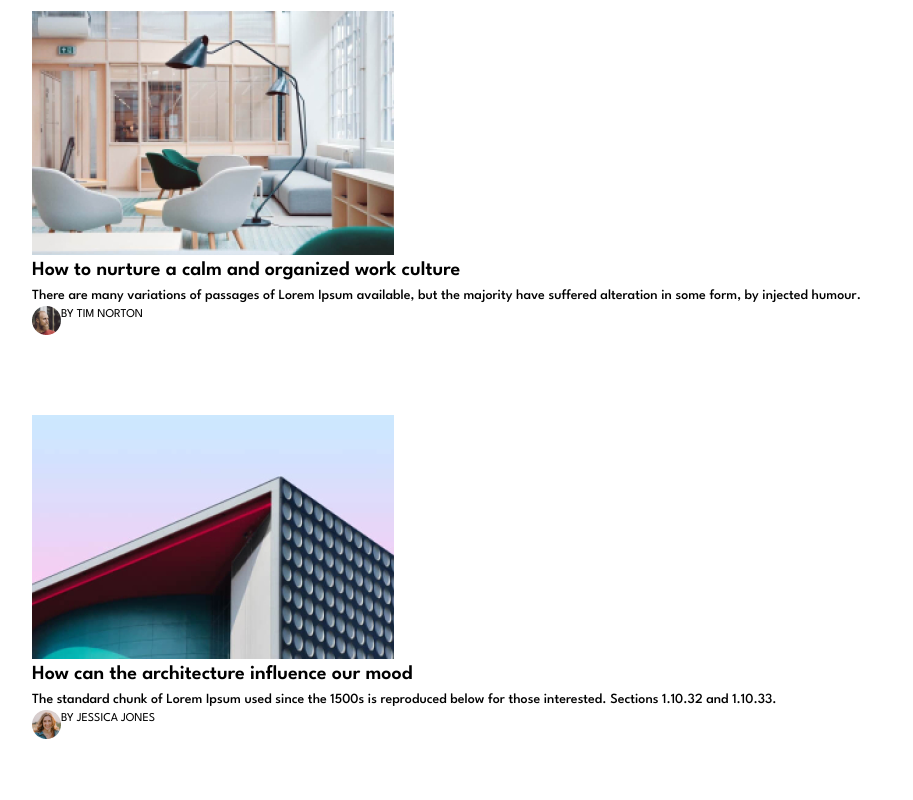
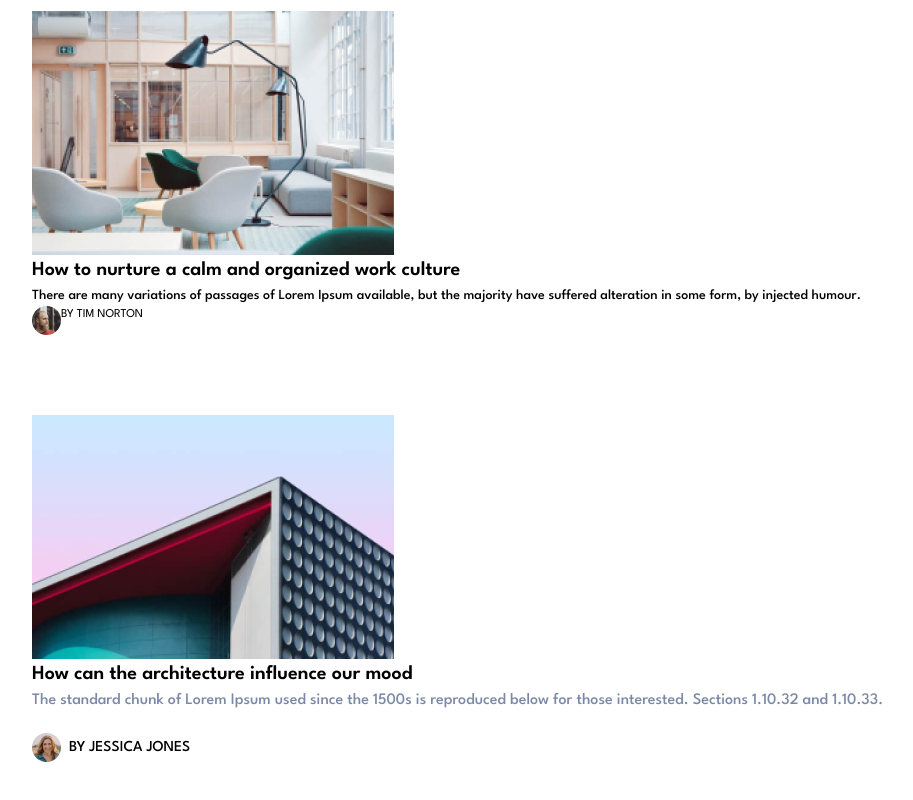
Before and after one commit to Alexandra4373/Mosto, a React (Vite) app: page / in a window 1280 px wide. Shown: the part 2813-3613 px from the top of the page, without its empty margins (0-913 px from the left). Before the commit the page ends 3592 px from the top, so only its background shows below. Built offline with nearby package versions, Linux system fonts and the light colour scheme.

Commit message:
Update App.jsx

```diff
--- a/src/App.jsx
+++ b/src/App.jsx
@@ -205,17 +205,17 @@ function App() {
 
           <div className="py-10">
             <img src={archit} />
-            <p className="text-[1.25rem] font-spartan font-semibold">
+            <p className="text-[1.25rem] font-spartan font-semibold font-blue">
               How can the architecture influence our mood
             </p>
-            <p className="text-[0.875rem] font-spartan font-medium">
+            <p className="text-[1rem] font-spartan font-medium text-secondary">
               The standard chunk of Lorem Ipsum used since the 1500s is
               reproduced below for those interested. Sections 1.10.32 and
               1.10.33.
             </p>
-            <div className="flex">
+            <div className="flex  items-center mt-5 ">
               <img src={jones} />
-              <p className="text-[0.75rem] font-spartan text-center">
+              <p className="text-[0.95rem] font-spartan font-medium text-center ml-2">
                 BY JESSICA JONES
               </p>
             </div>
```
